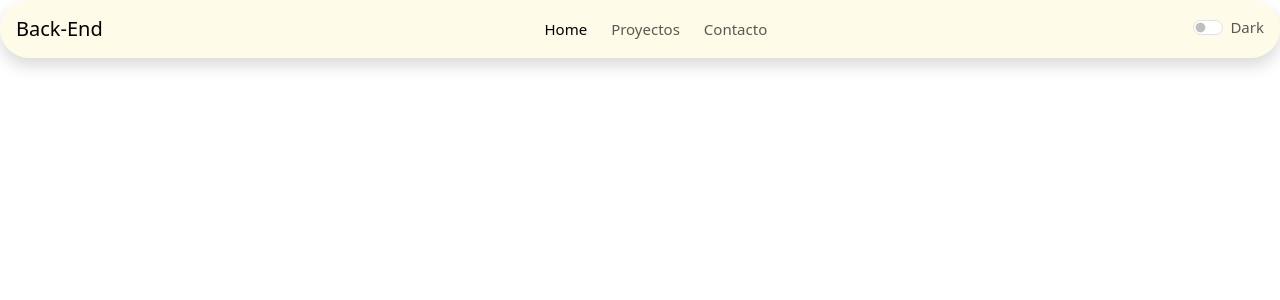
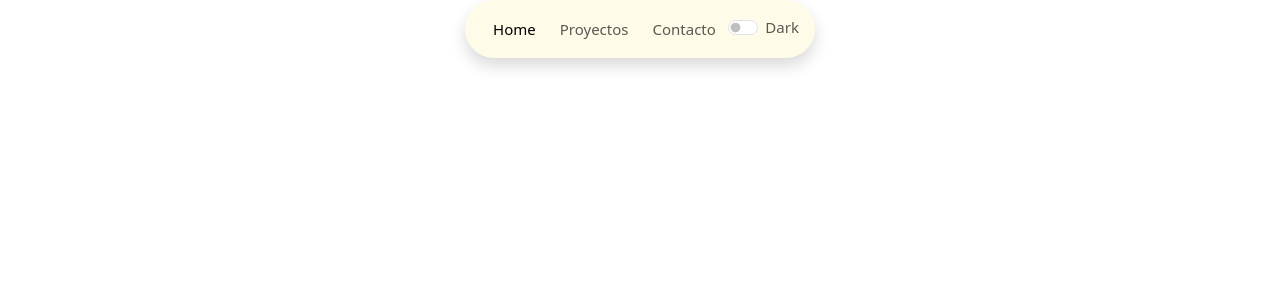
Before and after one commit to Chilaqui/portafolio-angular, an Angular app in the folder portafolio-front-end/: page / in a window 1280 px wide. Shown: the top 300 px of the page. Built offline with nearby package versions, Linux system fonts and the light colour scheme.

Commit message:
eliminacion de back-end

```diff
--- a/portafolio-front-end/src/app/components/header-component/header-component.html
+++ b/portafolio-front-end/src/app/components/header-component/header-component.html
@@ -1,6 +1,7 @@
-<nav class="navbar navbar-expand-lg bg-ligth fixed-top shadow  px-1 py-2 custom-navbar ">
+<div class="d-flex justify-content-evenly">
+    <nav class="navbar navbar-expand-lg bg-ligth fixed-top shadow px-1 py-2 custom-navbar ">
   <div class="container-fluid justify-content-between">
-    <a class="navbar-brand" href="#">Back-End</a>
+    <!-- <a class="navbar-brand" href="#">Back-End</a> -->
     <!-- <button class="navbar-toggler" type="button" data-bs-toggle="collapse" data-bs-target="#navbarText" aria-controls="navbarText" aria-expanded="false" aria-label="Toggle navigation">
       <span class="navbar-toggler-icon"></span>
     </button> -->
@@ -23,3 +24,4 @@
     </div> -->
   </div>
 </nav>
+</div>
```
